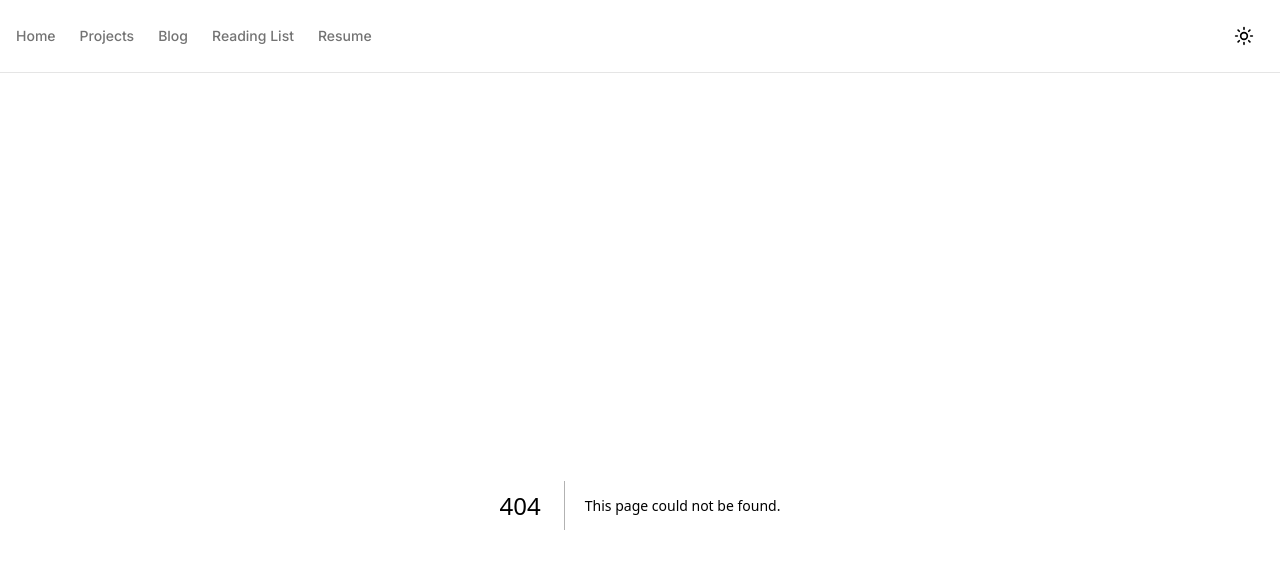
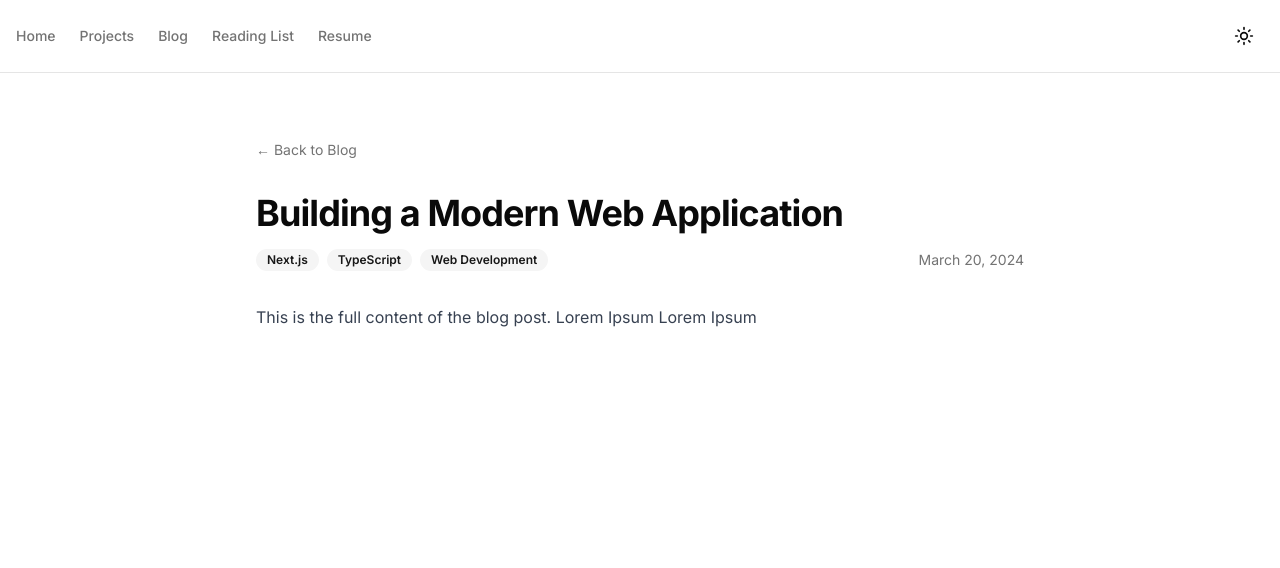
Before and after one commit to palodaman/website, a Next.js app: page /blog/building-modern-web-application in a window 1280 px wide. Before the commit this address had no page. Shown: the top 568 px of the page. Built offline with nearby package versions, Linux system fonts and the light colour scheme.

Commit message:
fixed blogs routing

```diff
--- /dev/null
+++ b/app/blog/[slug]/page.tsx
@@ -0,0 +1,79 @@
+import { notFound } from 'next/navigation';
+import { Badge } from '@/components/ui/badge';
+import Link from 'next/link';
+
+const posts = [
+  {
+    title: 'Building a Modern Web Application',
+    excerpt: 'Learn how to build a modern web application using Next.js and TypeScript',
+    date: '2024-03-20',
+    tags: ['Next.js', 'TypeScript', 'Web Development'],
+    slug: 'building-modern-web-application',
+    content: `
+      This is the full content of the blog post.
+      Lorem Ipsum Lorem Ipsum
+    `
+  },
+//
+//     title: 'a Web Application',
+//     excerpt: 'Learn how to build a modern  application using Next.js and TypeScript',
+//     date: '2024-03-21',
+//     tags: ['Next.js', 'Web Development'],
+//     slug: 'modern-web-application',
+//     content: `
+//       This is the full content of the blog post.
+//       Lorem Ipsum Lorem Ipsum
+//     `
+//   },
+];
+
+export async function generateStaticParams() {
+  return posts.map((post) => ({
+    slug: post.slug,
+  }));
+}
+
+export default function BlogPost({ params }: { params: { slug: string } }) {
+  const post = posts.find((post) => post.slug === params.slug);
+
+  if (!post) {
+    notFound();
+  }
+
+  return (
+    <div className="max-w-3xl mx-auto space-y-8 py-8">
+      <Link
+        href="/blog"
+        className="text-sm text-muted-foreground hover:text-primary"
+      >
+        ← Back to Blog
+      </Link>
+
+      <article className="space-y-8">
+        <header className="space-y-4">
+          <h1 className="text-4xl font-bold tracking-tight">{post.title}</h1>
+          <div className="flex items-center justify-between">
+            <div className="flex flex-wrap gap-2">
+              {post.tags.map((tag) => (
+                <Badge key={tag} variant="secondary">
+                  {tag}
+                </Badge>
+              ))}
+            </div>
+            <time className="text-sm text-muted-foreground">
+              {new Date(post.date).toLocaleDateString('en-US', {
+                year: 'numeric',
+                month: 'long',
+                day: 'numeric',
+              })}
+            </time>
+          </div>
+        </header>
+
+        <div className="prose dark:prose-invert max-w-none">
+          {post.content}
+        </div>
+      </article>
+    </div>
+  );
+}
--- a/app/blog/page.tsx
+++ b/app/blog/page.tsx
@@ -5,6 +5,7 @@ import { Card } from '@/components/ui/card';
 import { Badge } from '@/components/ui/badge';
 import { Input } from '@/components/ui/input';
 import { SearchIcon } from 'lucide-react';
+import Link from 'next/link';
 
 const posts = [
   {
@@ -14,6 +15,13 @@ const posts = [
     tags: ['Next.js', 'TypeScript', 'Web Development'],
     slug: 'building-modern-web-application',
   },
+  // {
+  //   title: 'a Web Application',
+  //   excerpt: 'Learn how to build a modern  application using Next.js and TypeScript',
+  //   date: '2024-03-21',
+  //   tags: ['Next.js', 'Web Development'],
+  //   slug: 'modern-web-application',
+  // },
   // Add more blog posts here
 ];
 
@@ -46,7 +54,8 @@ export default function Blog() {
 
       <div className="grid gap-6">
         {filteredPosts.map((post) => (
-          <Card key={post.slug} className="p-6">
+          <Link href={`/blog/${post.slug}`} key={post.slug}>
+            <Card className="p-6 hover:shadow-lg transition-shadow">
               <article className="space-y-4">
                 <div className="space-y-2">
                   <h2 className="text-2xl font-semibold">{post.title}</h2>
@@ -70,6 +79,7 @@ export default function Blog() {
                 </div>
               </article>
             </Card>
+          </Link>
         ))}
       </div>
     </div>
--- a/app/projects/page.tsx
+++ b/app/projects/page.tsx
@@ -43,7 +43,7 @@ const projects = [
 ];
 
 export default function Projects() {
-  const openInNewTab = (url) => {
+  const openInNewTab = (url: string | URL | undefined) => {
     if (url !== '#') {
       window.open(url, '_blank', 'noopener,noreferrer');
     }
--- a/package.json
+++ b/package.json
@@ -68,5 +68,8 @@
     "typescript": "5.2.2",
     "vaul": "^0.9.9",
     "zod": "^3.23.8"
+  },
+  "devDependencies": {
+    "@tailwindcss/typography": "^0.5.15"
   }
 }
--- a/tailwind.config.ts
+++ b/tailwind.config.ts
@@ -85,6 +85,9 @@ const config: Config = {
       },
     },
   },
-  plugins: [require('tailwindcss-animate')],
+  plugins: [
+    require('tailwindcss-animate'),
+    require('@tailwindcss/typography'),
+  ],
 };
 export default config;
```
Also changed, not shown: 1 other file (tests, documents, lock files or other folders). Lines whose indentation alone changed are shown as unchanged.
